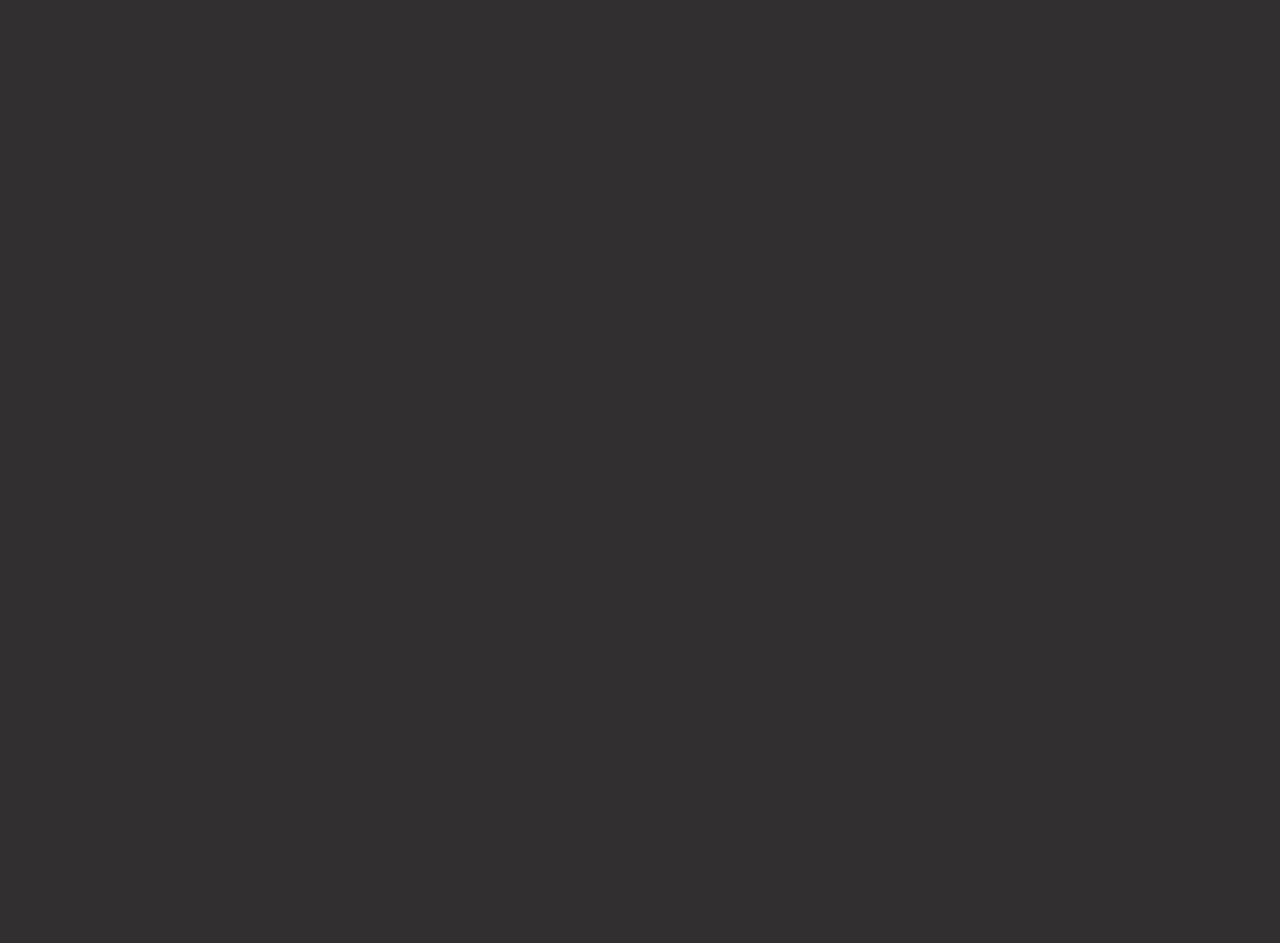
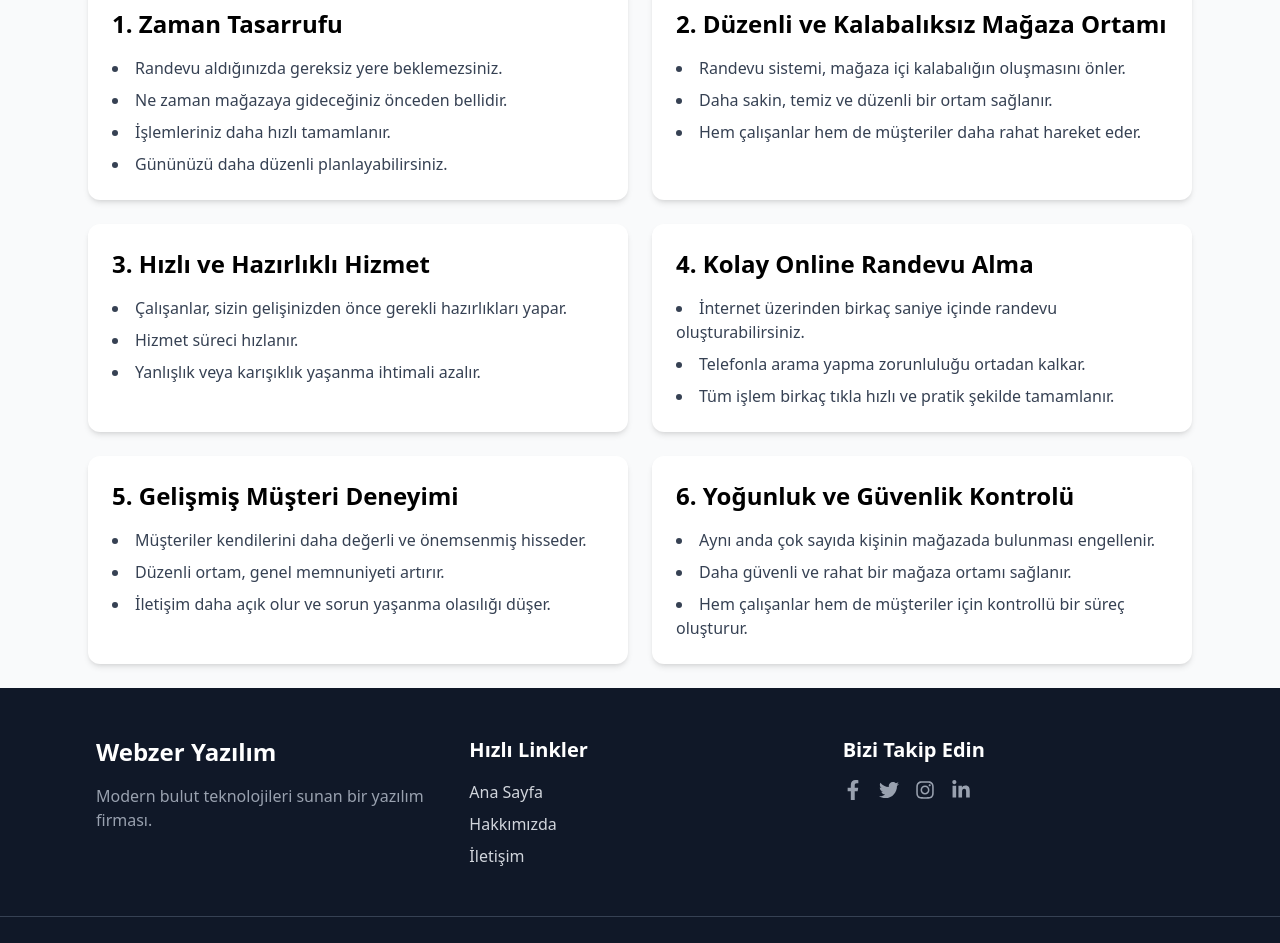
Before and after one commit to Hamza-AKYUZ/Webzer, a React (Vite) app: page / in a window 1280 px wide. Shown: the part 240-1183 px from the top of the page. Before the commit the page ends 800 px from the top, so only its background shows below. Built offline with nearby package versions, Linux system fonts and the light colour scheme.

Commit message:
Anasayfa iletişim hakımızda footer kısımları yapıldı ve responsive olarak düzenlendi

```diff
--- a/package.json
+++ b/package.json
@@ -12,7 +12,9 @@
   "dependencies": {
     "@tailwindcss/vite": "^4.1.17",
     "react": "^19.2.0",
-    "react-dom": "^19.2.0"
+    "react-dom": "^19.2.0",
+    "react-icons": "^5.5.0",
+    "react-router-dom": "^7.9.6"
   },
   "devDependencies": {
     "@eslint/js": "^9.39.1",
--- a/src/App.jsx
+++ b/src/App.jsx
@@ -1,12 +1,31 @@
-import { useState } from "react";
-import "./App.css";
+import { BrowserRouter as Router, Routes, Route } from "react-router-dom";
 import Headers from "./Headers";
+import Home from "./pages/Home";
+import About from "./pages/About";
+import Contact from "./pages/Contact";
+import Meeting from "./pages/Meeting";
+import Appointment from "./pages/Appointment";
+import Footer from "./pages/footer";
 
 function App() {
   return (
-    <div>
-      <Headers></Headers>
-    </div>
+    <Router>
+      <div className="flex flex-col min-h-screen">
+        <Headers />
+
+        <main className="flex-grow">
+          <Routes>
+            <Route path="/" element={<Home />} />
+            <Route path="/about" element={<About />} />
+            <Route path="/contact" element={<Contact />} />
+            <Route path="/meeting" element={<Meeting />} />
+            <Route path="/appointment" element={<Appointment />} />
+          </Routes>
+        </main>
+
+        <Footer />
+      </div>
+    </Router>
   );
 }
 
--- a/src/index.css
+++ b/src/index.css
@@ -1,4 +1,4 @@
 @import "tailwindcss";
 body {
-  background-color: rgba(39, 37, 37, 0.952);
+  background-color: rgba(249, 250, 251);
 }
--- /dev/null
+++ b/src/pages/About.jsx
@@ -0,0 +1,41 @@
+import React from "react";
+
+const products = [
+  {
+    name: "Dijital Mağazam",
+    description:
+      "Masaj, güzellik salonları ve kuaförler gibi işletmelere hizmet veriyor. Mağazanızı dijitalleştirerek açılış-kapanış saatleri, ürün ve fiyat listesi, dükkan tanımı gibi tüm bilgileri kolayca yönetmenizi sağlıyor.",
+  },
+  {
+    name: "Randevu Sistemi",
+    description:
+      "Aynı mağaza gruplarına hizmet veriyor ve müşterilerinizin kolayca randevu almasını sağlıyor. İşlemleri hızlandırıyor, kalabalığı azaltıyor ve müşteri memnuniyetini artırıyor.",
+  },
+];
+
+const AboutUs = () => {
+  return (
+    <div className="max-w-5xl mx-auto p-6">
+      <h1 className="text-4xl font-bold text-center mb-8">Hakkımızda</h1>
+      <p className="text-lg text-gray-700 mb-6">
+        2023 yılında kurulmuş olan şirketimiz, bulut tabanlı web hizmetleri
+        sunmaktadır. Amacımız, işletmelerin dijital dünyada daha kolay ve
+        verimli hizmet vermesini sağlamaktır. Şu anda aktif olarak iki ürünümüz
+        bulunmaktadır:
+      </p>
+      <div className="grid md:grid-cols-2 gap-6">
+        {products.map((product, index) => (
+          <div
+            key={index}
+            className="bg-white shadow-md rounded-xl p-6 hover:shadow-xl transition-shadow"
+          >
+            <h2 className="text-2xl font-semibold mb-4">{product.name}</h2>
+            <p className="text-gray-700">{product.description}</p>
+          </div>
+        ))}
+      </div>
+    </div>
+  );
+};
+
+export default AboutUs;
--- /dev/null
+++ b/src/pages/Appointment.jsx
@@ -0,0 +1,7 @@
+import React from "react";
+
+function Appointment() {
+  return <div className="p-4 text-2xl font-bold">Randevu Sistemi</div>;
+}
+
+export default Appointment;
--- /dev/null
+++ b/src/pages/Contact.jsx
@@ -0,0 +1,55 @@
+import React from "react";
+import { FaWhatsapp, FaInstagram } from "react-icons/fa";
+
+const contacts = [
+  { name: "Muhammed Hamza Akyüz", phone: "+90 542 122 12 88" },
+  { name: "Muhammed Talha Özer", phone: "+90 505 796 03 28" },
+  { name: "Yavuz Selim Akyüz", phone: "+90 551 079 75 69" },
+];
+
+const WhatsappContactSection = () => {
+  return (
+    <section className="bg-gray-50 py-16">
+      <div className="max-w-5xl mx-auto px-6 text-center">
+        <h2 className="text-4xl font-bold text-gray-800 mb-4">
+          Bize WhatsApp'tan Ulaşın
+        </h2>
+        <p className="text-gray-500 mb-12">
+          Aşağıdaki kişilerden biriyle hızlıca iletişime geçebilirsiniz.
+        </p>
+
+        <div className="grid grid-cols-1 md:grid-cols-3 gap-8">
+          {contacts.map((contact, index) => (
+            <div
+              key={index}
+              className="bg-white p-6 rounded-xl shadow-lg hover:shadow-2xl transition-shadow"
+            >
+              <div className="flex items-center justify-center mb-4">
+                <FaWhatsapp className="text-green-500 w-8 h-8 mr-2" />
+                <h3 className="text-xl font-semibold text-gray-800">
+                  {contact.name}
+                </h3>
+              </div>
+              <p className="text-gray-600">{contact.phone}</p>
+            </div>
+          ))}
+        </div>
+
+        <div className="mt-12">
+          <h3 className="text-2xl font-bold text-gray-800 mb-4">Instagram</h3>
+          <a
+            href="https://www.instagram.com/@webzeryazilim/"
+            target="_blank"
+            rel="noopener noreferrer"
+            className="inline-flex items-center text-pink-500 hover:text-pink-600 font-semibold text-lg transition-colors"
+          >
+            <FaInstagram className="w-6 h-6 mr-2" />
+            @webzeryazilim
+          </a>
+        </div>
+      </div>
+    </section>
+  );
+};
+
+export default WhatsappContactSection;
--- /dev/null
+++ b/src/pages/Home.jsx
@@ -0,0 +1,80 @@
+import React from "react";
+
+const advantages = [
+  {
+    title: "1. Zaman Tasarrufu",
+    points: [
+      "Randevu aldığınızda gereksiz yere beklemezsiniz.",
+      "Ne zaman mağazaya gideceğiniz önceden bellidir.",
+      "İşlemleriniz daha hızlı tamamlanır.",
+      "Gününüzü daha düzenli planlayabilirsiniz.",
+    ],
+  },
+  {
+    title: "2. Düzenli ve Kalabalıksız Mağaza Ortamı",
+    points: [
+      "Randevu sistemi, mağaza içi kalabalığın oluşmasını önler.",
+      "Daha sakin, temiz ve düzenli bir ortam sağlanır.",
+      "Hem çalışanlar hem de müşteriler daha rahat hareket eder.",
+    ],
+  },
+  {
+    title: "3. Hızlı ve Hazırlıklı Hizmet",
+    points: [
+      "Çalışanlar, sizin gelişinizden önce gerekli hazırlıkları yapar.",
+      "Hizmet süreci hızlanır.",
+      "Yanlışlık veya karışıklık yaşanma ihtimali azalır.",
+    ],
+  },
+  {
+    title: "4. Kolay Online Randevu Alma",
+    points: [
+      "İnternet üzerinden birkaç saniye içinde randevu oluşturabilirsiniz.",
+      "Telefonla arama yapma zorunluluğu ortadan kalkar.",
+      "Tüm işlem birkaç tıkla hızlı ve pratik şekilde tamamlanır.",
+    ],
+  },
+  {
+    title: "5. Gelişmiş Müşteri Deneyimi",
+    points: [
+      "Müşteriler kendilerini daha değerli ve önemsenmiş hisseder.",
+      "Düzenli ortam, genel memnuniyeti artırır.",
+      "İletişim daha açık olur ve sorun yaşanma olasılığı düşer.",
+    ],
+  },
+  {
+    title: "6. Yoğunluk ve Güvenlik Kontrolü",
+    points: [
+      "Aynı anda çok sayıda kişinin mağazada bulunması engellenir.",
+      "Daha güvenli ve rahat bir mağaza ortamı sağlanır.",
+      "Hem çalışanlar hem de müşteriler için kontrollü bir süreç oluşturur.",
+    ],
+  },
+];
+
+const Home = () => {
+  return (
+    <div className="max-w-6xl mx-auto p-6">
+      <h1 className="text-4xl font-bold text-center mb-12">
+        Randevu Sisteminin Avantajları
+      </h1>
+      <div className="grid md:grid-cols-2 gap-6">
+        {advantages.map((adv, index) => (
+          <div
+            key={index}
+            className="bg-white shadow-md rounded-xl p-6 hover:shadow-xl transition-shadow"
+          >
+            <h2 className="text-2xl font-semibold mb-4">{adv.title}</h2>
+            <ul className="list-disc list-inside space-y-2 text-gray-700">
+              {adv.points.map((point, idx) => (
+                <li key={idx}>{point}</li>
+              ))}
+            </ul>
+          </div>
+        ))}
+      </div>
+    </div>
+  );
+};
+
+export default Home;
--- /dev/null
+++ b/src/pages/Meeting.jsx
@@ -0,0 +1,7 @@
+import React from "react";
+
+function Meeting() {
+  return <div className="p-4 text-2xl font-bold">Dijital Mağazam</div>;
+}
+
+export default Meeting;
--- /dev/null
+++ b/src/pages/footer.jsx
@@ -0,0 +1,88 @@
+import React from "react";
+import {
+  FaFacebookF,
+  FaTwitter,
+  FaInstagram,
+  FaLinkedinIn,
+} from "react-icons/fa";
+
+const Footer = () => {
+  return (
+    <footer className="bg-gray-900 text-gray-300 py-12">
+      <div className="max-w-6xl mx-auto px-6 lg:px-8 grid grid-cols-1 md:grid-cols-3 gap-8">
+        <div>
+          <h2 className="text-2xl font-bold text-white mb-4">Webzer Yazılım</h2>
+          <p className="text-gray-400">
+            Modern bulut teknolojileri sunan bir yazılım firması.
+          </p>
+        </div>
+
+        <div>
+          <h3 className="text-xl font-semibold text-white mb-4">
+            Hızlı Linkler
+          </h3>
+          <ul className="space-y-2">
+            <li>
+              <a href="/" className="hover:text-white transition-colors">
+                Ana Sayfa
+              </a>
+            </li>
+            <li>
+              <a href="/about" className="hover:text-white transition-colors">
+                Hakkımızda
+              </a>
+            </li>
+            {/* <li>
+              <a href="#" className="hover:text-white transition-colors">
+                Hizmetler
+              </a>
+            </li> */}
+            <li>
+              <a href="/contact" className="hover:text-white transition-colors">
+                İletişim
+              </a>
+            </li>
+          </ul>
+        </div>
+
+        <div>
+          <h3 className="text-xl font-semibold text-white mb-4">
+            Bizi Takip Edin
+          </h3>
+          <div className="flex gap-4">
+            <a
+              href="#"
+              className="text-gray-400 hover:text-white transition-colors"
+            >
+              <FaFacebookF className="w-5 h-5" />
+            </a>
+            <a
+              href="#"
+              className="text-gray-400 hover:text-white transition-colors"
+            >
+              <FaTwitter className="w-5 h-5" />
+            </a>
+            <a
+              href="https://www.instagram.com/@webzeryazilim/"
+              className="text-gray-400 hover:text-white transition-colors"
+            >
+              <FaInstagram className="w-5 h-5" />
+            </a>
+            <a
+              href="#"
+              className="text-gray-400 hover:text-white transition-colors"
+            >
+              <FaLinkedinIn className="w-5 h-5" />
+            </a>
+          </div>
+        </div>
+      </div>
+
+      <div className="mt-12 border-t border-gray-700 pt-6 text-center text-gray-500 text-sm">
+        &copy; {new Date().getFullYear()} Webzer Yazılım. Tüm hakları saklıdır.
+      </div>
+    </footer>
+  );
+};
+
+export default Footer;
```
Also changed, not shown: src/Headers.jsx (+16 -15 lines), 1 other file (tests, documents, lock files or other folders).
